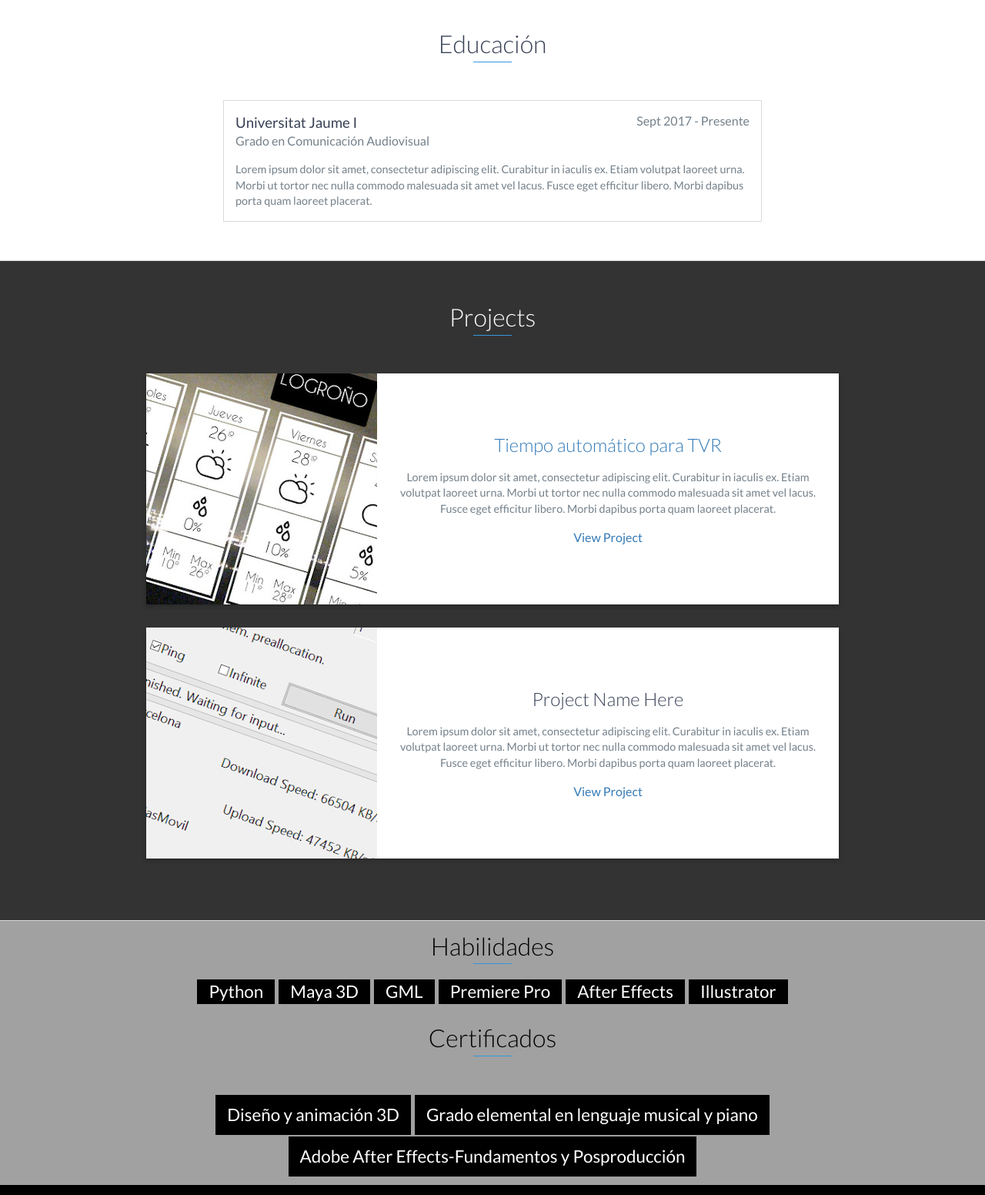
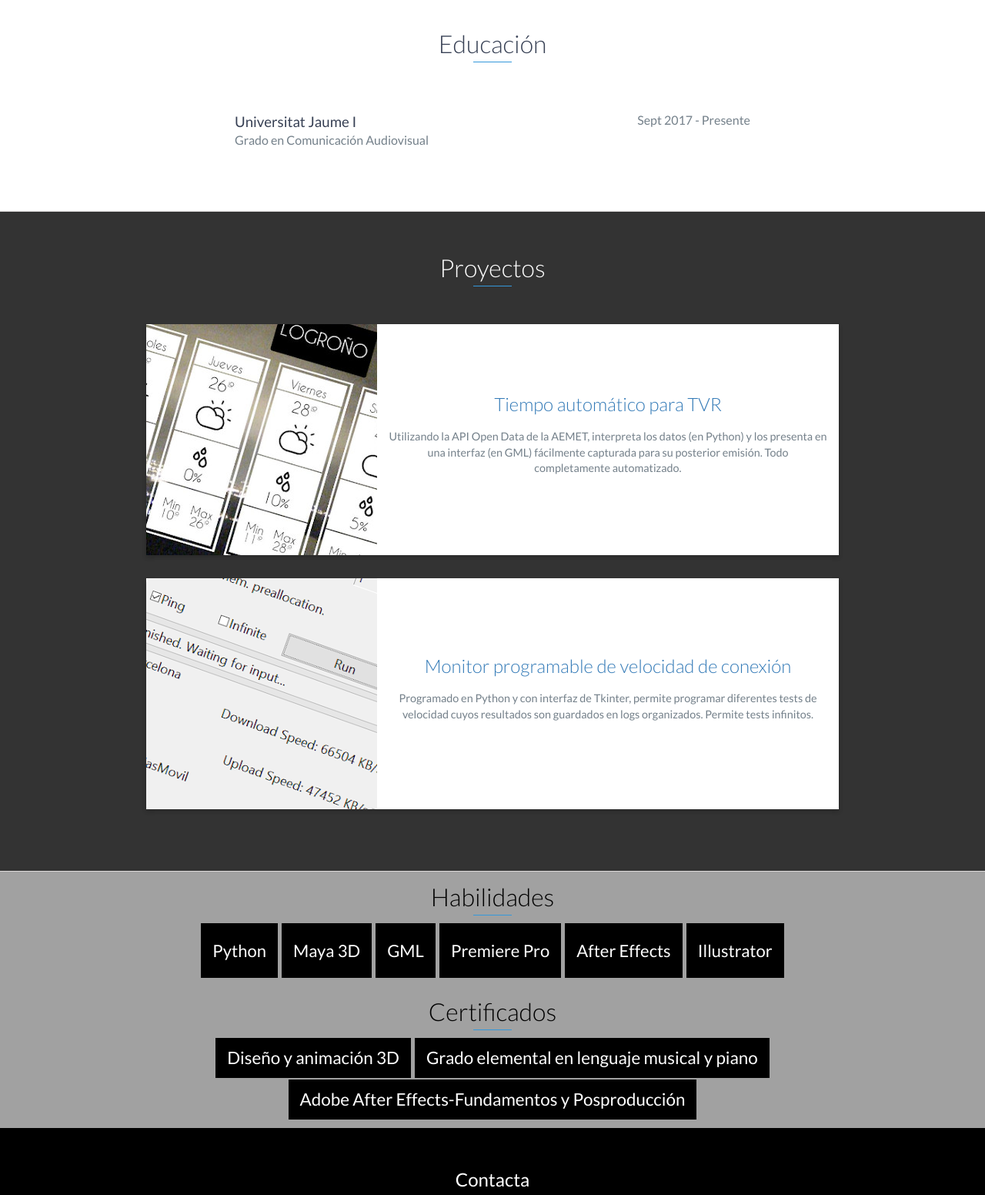
Before and after one commit to Nekuake/Nekuake.github.io, a website: page index.html in a window 1280 px wide. Shown: the part 1520-3072 px from the top of the page at 77% size. Drawn offline with nearby package versions, Linux system fonts and the light colour scheme.

Commit message:
No more latin strings

```diff
--- a/css/styles.css
+++ b/css/styles.css
@@ -423,7 +423,6 @@ footer{
 	max-width:700px;
 	margin:0 auto 30px auto;
 	padding:15px;
-	border:1px solid #dcd9d9;
 	text-align:left
 }
 .education-block h3{
@@ -504,7 +503,7 @@ footer{
 }
 #skills h2{
 	color:#000;
-	margin-bottom:20px
+	margin-bottom:10px
 }
 #skills ul{
 	display:block;
@@ -512,16 +511,18 @@ footer{
 	padding:0;
 	max-width:800px
 }
+
 #skills li{
 	display:inline-block;
 	margin:1px;
-	padding:0px 15px;
+	padding:20px 15px;
 	color:#fff;
 	background:#000;
 	list-style:none;
 	cursor:default;
-	font-size:1.4em
+	font-size:22px;
 }
+
 #skills2{
 	padding:10px 15px;
 	text-align:center;
@@ -529,7 +530,7 @@ footer{
 }
 #skills2 h2{
 	color:#000;
-	margin-bottom:50px
+	margin-bottom:10px
 }
 #skills2 ul{
 	display:block;
--- a/index.html
+++ b/index.html
@@ -107,7 +107,7 @@
             <span class="education-date">Sept 2017 - Presente</span>
             <h4>Grado en Comunicación Audiovisual</h4>
             <p>
-                Lorem ipsum dolor sit amet, consectetur adipiscing elit. Curabitur in iaculis ex. Etiam volutpat laoreet urna. Morbi ut tortor nec nulla commodo malesuada sit amet vel lacus. Fusce eget efficitur libero. Morbi dapibus porta quam laoreet placerat.
+
             </p>
         </div>
         <!-- End .education-block -->
@@ -115,7 +115,7 @@
     <!-- End #education -->
 
     <div id="projects" class="background-alt">
-        <h2 class="heading">Projects</h2>
+        <h2 class="heading">Proyectos</h2>
         <div class="container">
             <div class="row">
                 <div class="project shadow-large">
@@ -124,11 +124,10 @@
                     </div>
                     <!-- End .project-image -->
                     <div class="project-info">
-                        <h3><a href="https://github.com/Nekuake/Tiempo-Aemet-TVR">Tiempo automático para TVR</a></h3>
+                        <h3><a href="https://github.com/Nekuake/Tiempo-Aemet-TVR" rel="noopener noreferrer" target="_blank">Tiempo automático para TVR</a></h3>
                         <p>
-                            Lorem ipsum dolor sit amet, consectetur adipiscing elit. Curabitur in iaculis ex. Etiam volutpat laoreet urna. Morbi ut tortor nec nulla commodo malesuada sit amet vel lacus. Fusce eget efficitur libero. Morbi dapibus porta quam laoreet placerat.
+                            Utilizando la API Open Data de la AEMET, interpreta los datos (en Python) y los presenta en una interfaz (en GML) fácilmente capturada para su posterior emisión. Todo completamente automatizado.
                         </p>
-                        <a href="#">View Project</a>
                     </div>
                     <!-- End .project-info -->
                 </div>
@@ -140,11 +139,10 @@
                     </div>
                     <!-- End .project-image -->
                     <div class="project-info">
-                        <h3>Project Name Here</h3>
+                        <h3><a href="https://github.com/Nekuake/Internet-Speed-Monitor/releases" rel="noopener noreferrer" target="_blank">Monitor programable de velocidad de conexión</a></h3>
                         <p>
-                            Lorem ipsum dolor sit amet, consectetur adipiscing elit. Curabitur in iaculis ex. Etiam volutpat laoreet urna. Morbi ut tortor nec nulla commodo malesuada sit amet vel lacus. Fusce eget efficitur libero. Morbi dapibus porta quam laoreet placerat.
+                            Programado en Python y con interfaz de Tkinter, permite programar diferentes tests de velocidad cuyos resultados son guardados en logs organizados. Permite tests infinitos.
                         </p>
-                        <a href="#">View Project</a>
                     </div>
                     <!-- End .project-info -->
                 </div>
```
Also changed, not shown: images/lead-bg.jpg.
